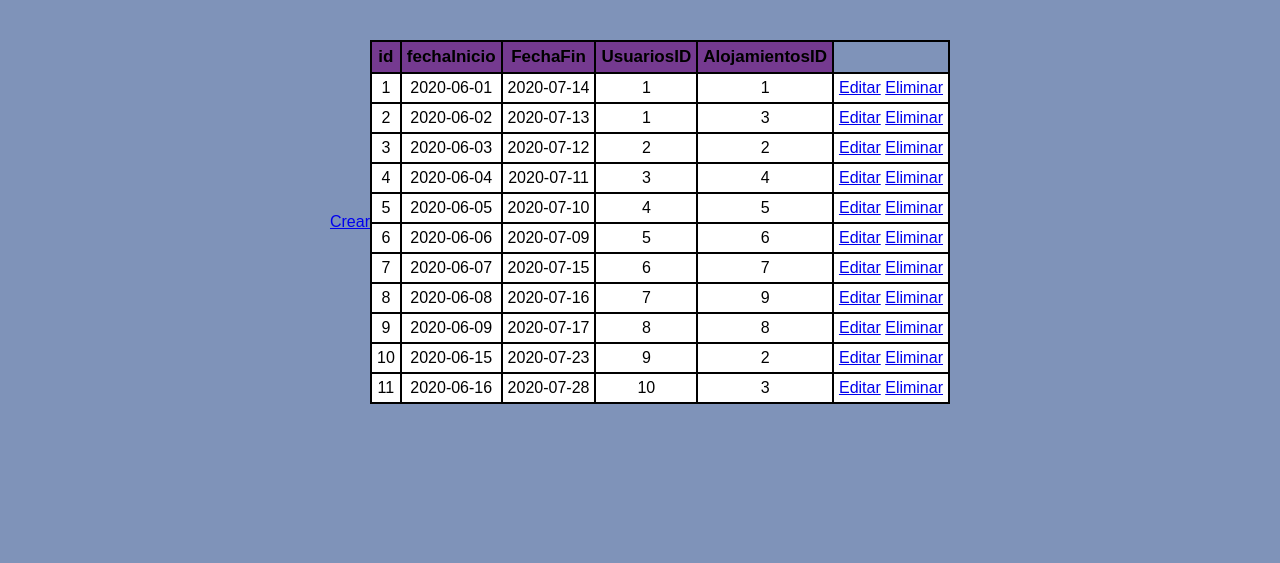
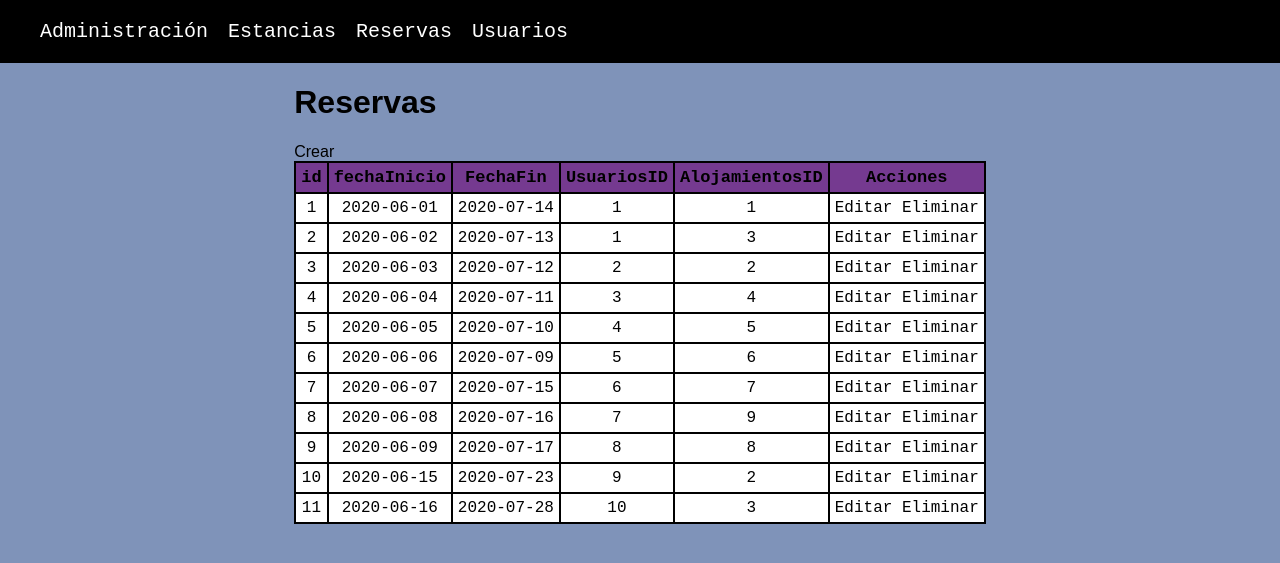
Before and after one commit to mgacen06/AgenciaDeViajes, a PHP site: page /administracion/reservas/index.php in a window 1280 px wide. Shown: the top 563 px of the page. Run offline with PHP 8.4, Linux system fonts and the light colour scheme; data comes from the database, SQL or seed files in the repository.

Commit message:
muchos cambios

```diff
--- a/administracion/Database/Database.php
+++ b/administracion/Database/Database.php
@@ -7,8 +7,8 @@
         $driver = 'mysql';
         $host = 'localhost';
         $port = '3306';
-        $user = 'pfcAdmin';
-        $password = '1234';
+        $user = 'root';
+        $password = '';
         $db = 'agencia';
 
         $dsn = "$driver:dbname=$db;host=$host;port=$port";
--- a/administracion/reservas/index.php
+++ b/administracion/reservas/index.php
@@ -12,11 +12,22 @@
     <meta charset="UTF-8">
     <meta http-equiv="X-UA-Compatible" content="IE=edge">
     <meta name="viewport" content="width=device-width, initial-scale=1.0">
+    <link rel="shortcut icon" href="../img/hogar.ico" type="" id="icono">
     <link rel="stylesheet" href="../style.css">
     <title>Reservas</title>
 </head>
 <body>
-<a href="create.php">Crear</a>
+    <nav>
+        <ul>
+            <li><a class="menuA" href="../menuAdmin.php">Administración</a></li>
+            <li><a class="menuA"  href="../estancias/index.php">Estancias</a></li>
+            <li><a class="menuA" href="index.php">Reservas</a></li>
+            <li><a class="menuA" href="../usuarios/index.php">Usuarios</a></li>
+        </ul>
+    </nav>
+    <main>
+        <h1><bold>Reservas</bold></h1>
+        <a href="create.php" class="btn">Crear</a>
         <table class="tabla">
         <thead class="cabecera">
                     <th>id</th>
@@ -24,6 +35,7 @@
                     <th>FechaFin</th>
                     <th>UsuariosID</th>
                     <th>AlojamientosID</th>
+                    <th>Acciones</th>
             </thead>
             </tbody>
             <tbody class= "contenido">
@@ -41,5 +53,6 @@
                 ?>
                 </tbody>
         </table>
+    </main>
 </body>
 </html>
--- a/administracion/style.css
+++ b/administracion/style.css
@@ -1,14 +1,17 @@
 body{
-    font-family:monospace;
+    font-family: 'Courier New', monospace;
     background-color: rgb(127, 147, 185);
     display: flex;
     align-items: center;
-    margin: 40px;
+    margin: 0px;
     align-content: center;
     justify-content: center;
     font-family: sans-serif;
+    display:flex;
+    flex-direction: column;
 }
 .tabla{
+    font-family: 'Courier New', monospace;
     border: 2px solid rgb(0, 0, 0);
     border-collapse: collapse;
 }
@@ -33,15 +36,42 @@
     flex-direction: row;
     background-color: black;
     color: white;
+    width: 100%;
+    margin: 0px;
+
 
 }
+ul{
+    font-size: 20px;
+    list-style: none;
+    display: flex;
+    flex-direction: row;
+    gap: 20px;
+    justify-content: space-evenly;
+}
 .menuA{
+    font-family: 'Courier New', monospace;
     color:white;
     display: flex;
     flex-direction: row;
     justify-content: right;
     gap: 15px;
+    text-decoration: none;
 }
 .menuA:hover{
-    color:rgb(32, 203, 203)
+    color:rgb(193, 171, 237);
+    text-shadow: 0 0 10px rgb(221, 179, 241);
 }
+.bodyA{
+    display:flex;
+    flex-direction: column;
+}
+.btn{
+    text-decoration: none;
+    color: rgb(0, 0, 0);
+
+}
+.btn:hover{
+    color:rgb(124, 11, 149);
+    font-weight: bold;
+}
--- a/publico/css/navYFooter.css
+++ b/publico/css/navYFooter.css
@@ -24,8 +24,10 @@
 }
 
 .linav:hover {
-    border-bottom: white solid 2px;
-    color: rgb(209, 180, 241);
+    color: white;
+    border-bottom: rgb(187, 146, 231) solid 2px;
+    filter: brightness(150%);
+    text-shadow: 0 0 10px white;
 }
 
 
--- a/publico/navYFooter.js
+++ b/publico/navYFooter.js
@@ -12,6 +12,7 @@
 let iInicio=document.createElement("i");
 iInicio.setAttribute("id","icono");
 iInicio.setAttribute("class","fa fa-plane");
+
 
 aInicio.appendChild(iInicio);
 liInicio.appendChild(aInicio);
```
Also changed, not shown: administracion/estancias/index.php (+15 -1 lines), administracion/menuAdmin.php (+4 -4 lines), administracion/usuarios/index.php (+14 -1 lines), publico/css/style.css (+9 -1 lines), publico/index.php (+24 -5 lines), administracion/img/hogar.ico (added). Lines whose indentation alone changed are shown as unchanged.
